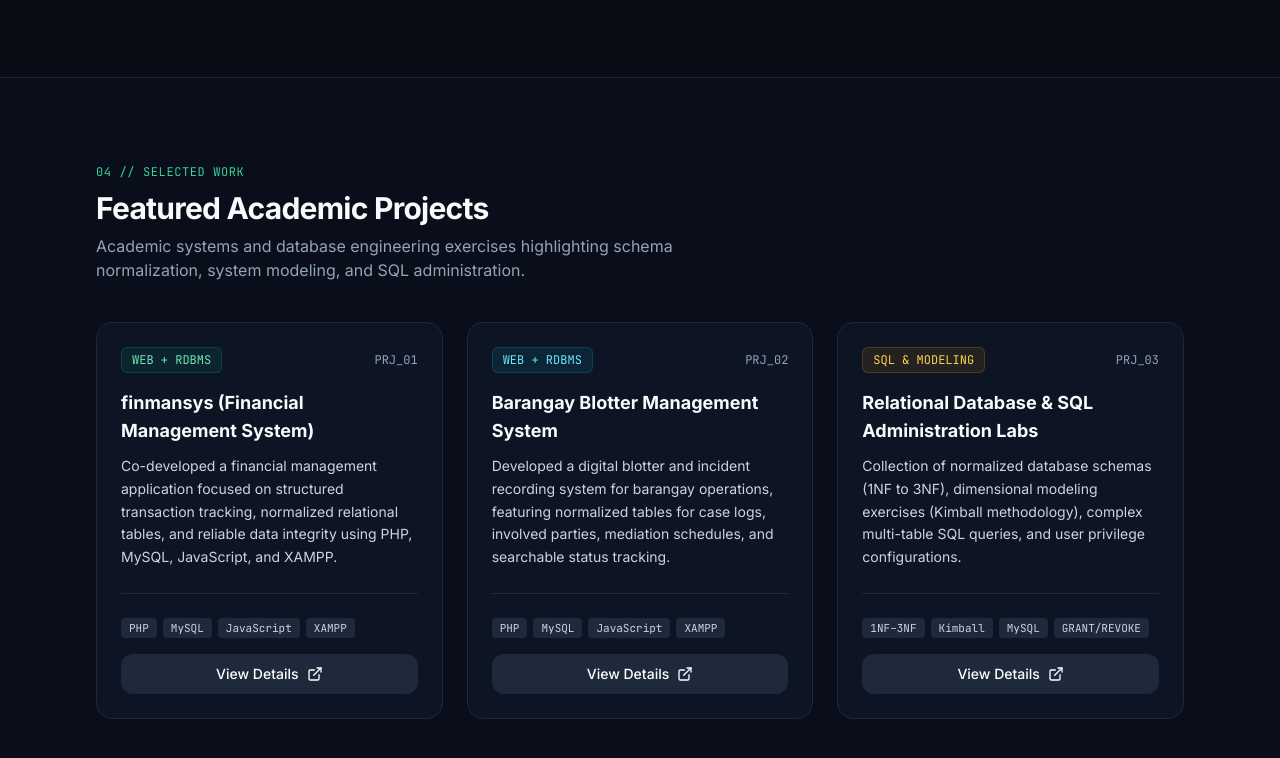
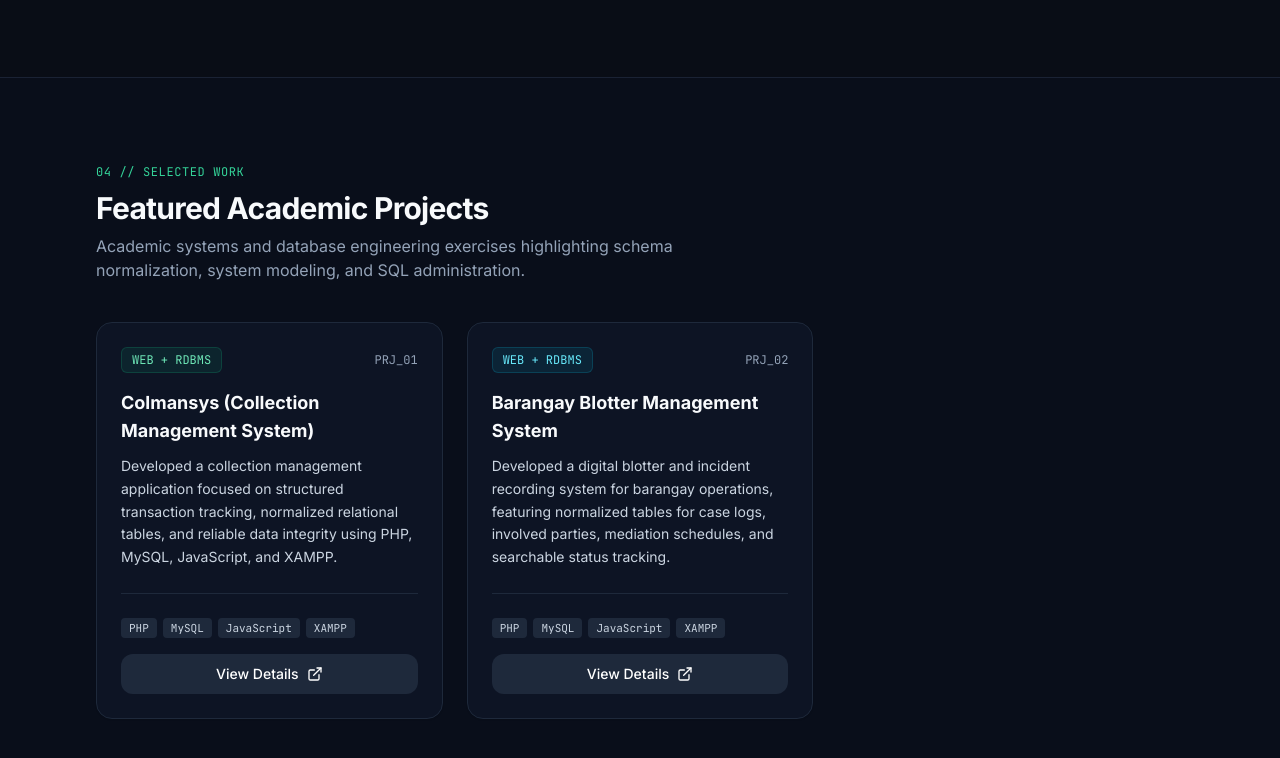
Before and after one commit to janumeru/Villamor-Portfolio, a plain HTML site: page index.html in a window 1280 px wide. Shown: the part 2024-2782 px from the top of the page. Drawn offline with nearby package versions, Linux system fonts and the light colour scheme.

Commit message:
Add files via upload

```diff
--- a/index.html
+++ b/index.html
@@ -59,7 +59,7 @@
           </svg>
         </span>
         <span class="font-mono font-semibold text-base sm:text-lg tracking-tight text-slate-900 dark:text-slate-100">
-          Villamor<span class="text-emerald-600 dark:text-emerald-400">.db</span>
+          Villamor<span class="text-emerald-600 dark:text-emerald-400"></span>
         </span>
       </a>
 
@@ -642,10 +642,10 @@
 
               <div>
                 <h3 class="text-lg font-bold text-slate-900 dark:text-slate-50 group-hover:text-emerald-600 dark:group-hover:text-emerald-400 transition-colors">
-                  finmansys (Financial Management System)
+                  Colmansys (Collection Management System)
                 </h3>
                 <p class="mt-2.5 text-sm text-slate-600 dark:text-slate-300 leading-relaxed">
-                  Co-developed a financial management application focused on structured transaction tracking, normalized relational tables, and reliable data integrity using PHP, MySQL, JavaScript, and XAMPP.
+                  Developed a collection management application focused on structured transaction tracking, normalized relational tables, and reliable data integrity using PHP, MySQL, JavaScript, and XAMPP.
                 </p>
               </div>
             </div>
@@ -715,47 +715,7 @@
             </div>
           </article>
 
-          <article class="group rounded-2xl border border-slate-200 dark:border-slate-800 bg-white dark:bg-[#0d1424] hover:border-emerald-500/40 dark:hover:border-emerald-500/40 p-6 flex flex-col justify-between shadow-sm transition-all">
-            <div class="space-y-4">
-              <div class="flex items-center justify-between">
-                <span class="font-mono text-xs px-2.5 py-1 rounded-md bg-amber-500/10 text-amber-700 dark:text-amber-300 border border-amber-500/20">
-                  SQL &amp; MODELING
-                </span>
-                <span class="font-mono text-xs text-slate-400">PRJ_03</span>
-              </div>
 
-              <div>
-                <h3 class="text-lg font-bold text-slate-900 dark:text-slate-50 group-hover:text-emerald-600 dark:group-hover:text-emerald-400 transition-colors">
-                  Relational Database &amp; SQL Administration Labs
-                </h3>
-                <p class="mt-2.5 text-sm text-slate-600 dark:text-slate-300 leading-relaxed">
-                  Collection of normalized database schemas (1NF to 3NF), dimensional modeling exercises (Kimball methodology), complex multi-table SQL queries, and user privilege configurations.
-                </p>
-              </div>
-            </div>
-
-            <div class="pt-6 mt-6 border-t border-slate-200/70 dark:border-slate-800 space-y-4">
-              <div class="flex flex-wrap gap-1.5 font-mono text-[11px]">
-                <span class="px-2 py-0.5 rounded bg-slate-100 dark:bg-slate-800 text-slate-700 dark:text-slate-300">1NF–3NF</span>
-                <span class="px-2 py-0.5 rounded bg-slate-100 dark:bg-slate-800 text-slate-700 dark:text-slate-300">Kimball</span>
-                <span class="px-2 py-0.5 rounded bg-slate-100 dark:bg-slate-800 text-slate-700 dark:text-slate-300">MySQL</span>
-                <span class="px-2 py-0.5 rounded bg-slate-100 dark:bg-slate-800 text-slate-700 dark:text-slate-300">GRANT/REVOKE</span>
-              </div>
-
-              <button
-                type="button"
-                data-project-modal="sqllabs"
-                class="w-full inline-flex items-center justify-center gap-2 px-4 py-2.5 rounded-xl bg-slate-900 dark:bg-slate-800 hover:bg-emerald-600 dark:hover:bg-emerald-600 text-white text-xs sm:text-sm font-medium transition-colors focus:outline-none focus:ring-2 focus:ring-emerald-500/50"
-              >
-                <span>View Details</span>
-                <svg class="w-4 h-4" viewBox="0 0 24 24" fill="none" stroke="currentColor" stroke-width="2" stroke-linecap="round" stroke-linejoin="round">
-                  <path d="M15 3h6v6"></path>
-                  <path d="M10 14L21 3"></path>
-                  <path d="M18 13v6a2 2 0 0 1-2 2H5a2 2 0 0 1-2-2V8a2 2 0 0 1 2-2h6"></path>
-                </svg>
-              </button>
-            </div>
-          </article>
         </div>
       </div>
     </section>
@@ -907,7 +867,7 @@
                       name="name"
                       type="text"
                       required
-                      placeholder="Juan Dela Cruz"
+                      placeholder="John Dela Cruz"
                       class="w-full px-3.5 py-2.5 rounded-xl border border-slate-300 dark:border-slate-700 bg-slate-50 dark:bg-[#090d16] text-sm text-slate-900 dark:text-slate-100 placeholder-slate-400 focus:outline-none focus:ring-2 focus:ring-emerald-500/40 focus:border-emerald-500 transition-colors"
                     />
                     <p id="error-name" class="hidden mt-1 text-xs text-rose-500 font-mono">Please enter your name.</p>
@@ -922,7 +882,7 @@
                       name="email"
                       type="email"
                       required
-                      placeholder="recruiter@company.com"
+                      placeholder="JohnCruz@gmail.com"
                       class="w-full px-3.5 py-2.5 rounded-xl border border-slate-300 dark:border-slate-700 bg-slate-50 dark:bg-[#090d16] text-sm text-slate-900 dark:text-slate-100 placeholder-slate-400 focus:outline-none focus:ring-2 focus:ring-emerald-500/40 focus:border-emerald-500 transition-colors"
                     />
                     <p id="error-email" class="hidden mt-1 text-xs text-rose-500 font-mono">Please enter a valid email address.</p>
@@ -1003,8 +963,7 @@
         &copy; <span id="current-year">2026</span> Villamor.db &mdash; BSIT Database System Technology (NEUST CICT)
       </div>
       <div class="flex items-center gap-2 font-mono">
-        <span class="w-2 h-2 rounded-full bg-emerald-500"></span>
-        <span>Static Single-File Build &bull; Ready for Vercel Deployment</span>
+
       </div>
     </div>
   </footer>
```
